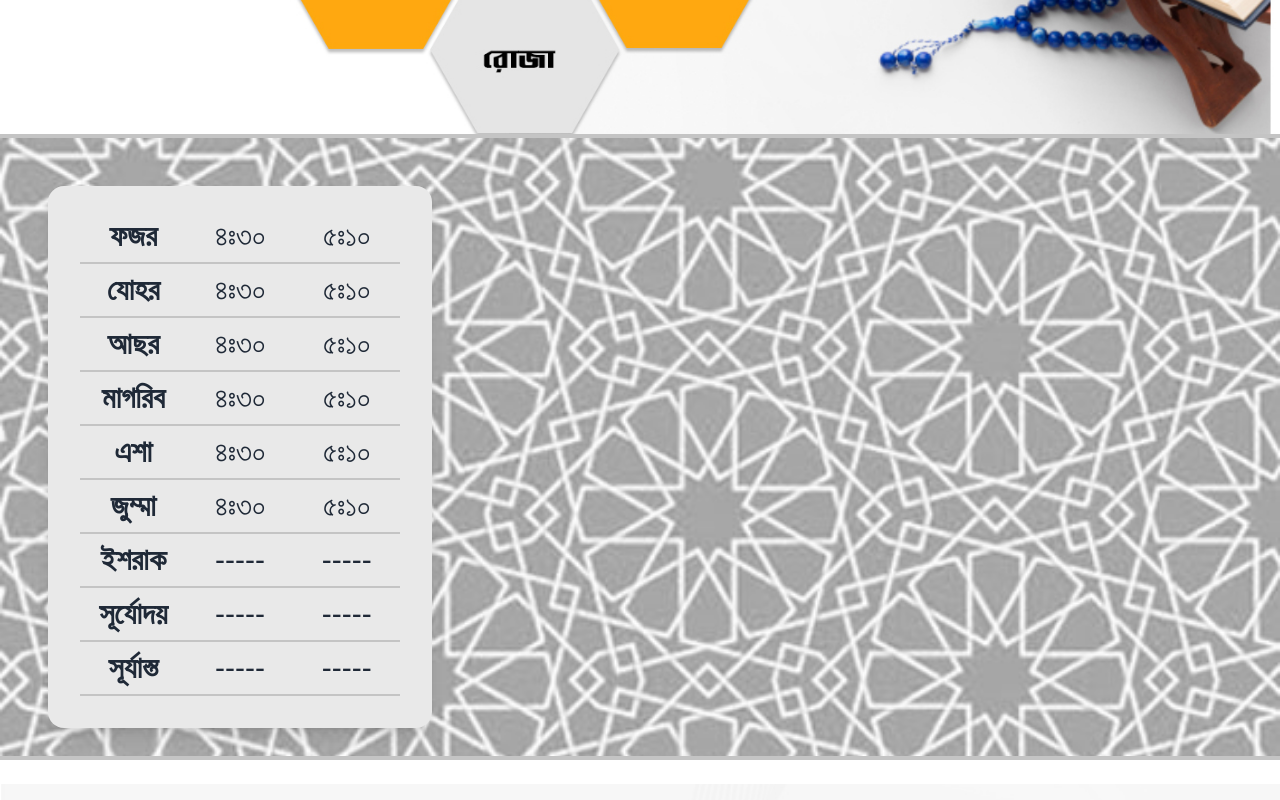
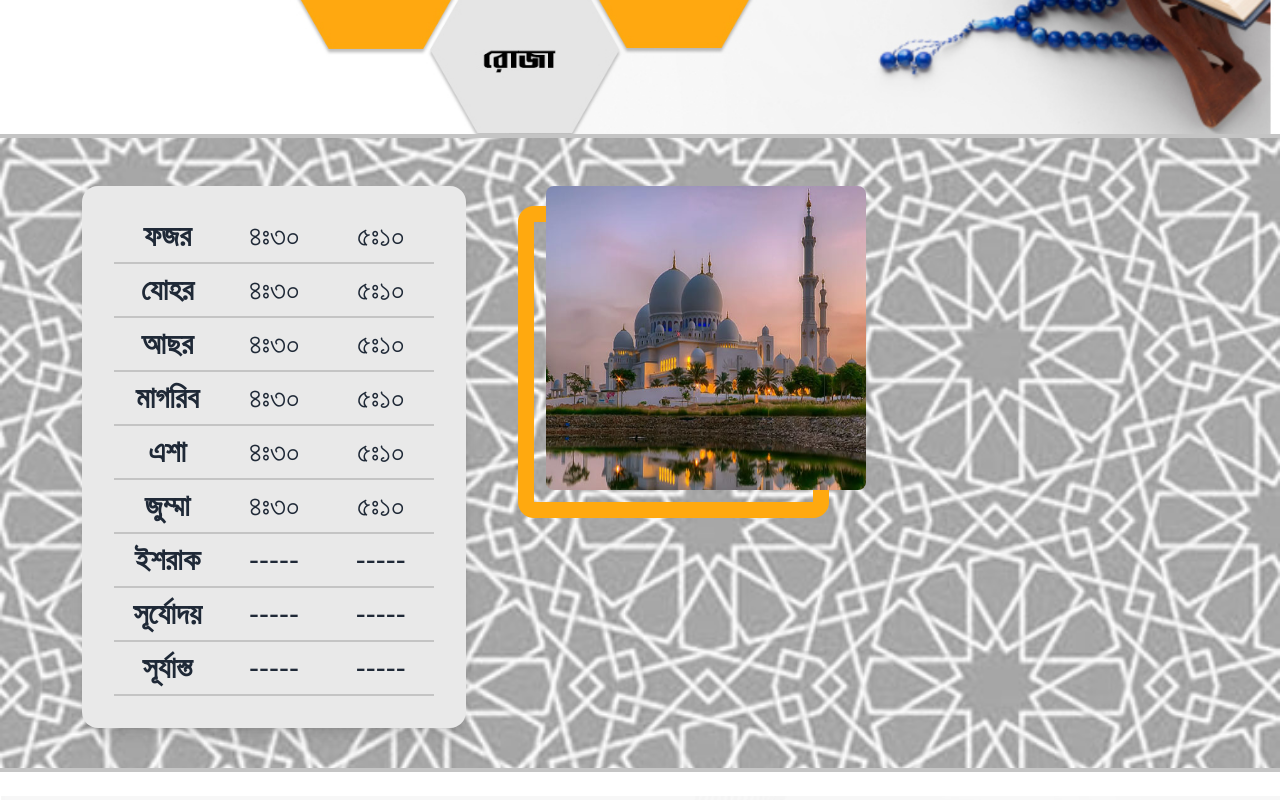
Before and after one commit to ParvesPR/moshjid-project, a React (Create React App) app: page / in a window 1280 px wide. Shown: the part 1060-1860 px from the top of the page. Built offline with nearby package versions, Linux system fonts and the light colour scheme; no server answers; a web font is replaced by a local one.

Commit message:
about us picture added

```diff
--- a/src/pages/Home/PrayerTime/PrayerTime.js
+++ b/src/pages/Home/PrayerTime/PrayerTime.js
@@ -1,10 +1,12 @@
 import React from 'react';
 import './PrayerTime.css';
+import about from '../../../assests/images/about.jpg'
+import aboutBorder from '../../../assests/images/about-border.png'
 
 const PrayerTime = () => {
     return (
-        <section className="prayer-section pt-12 pb-7 px-12 border-b-4 border-t-4 border-[#c4c4c4]">
-            <div className="cardBg card w-96 bg-[#e9e9e9] shadow-lg">
+        <section className="prayer-section pt-12 pb-7 px-12 border-b-4 border-t-4 border-[#c4c4c4] flex justify-center gap-20">
+            <div className="cardBg card w-96 bg-[#e9e9e9] shadow-lg mb-3">
                 <div className="card-body text-3xl font-bold">
                     <div className='grid lg:grid-cols-3 border-b-2 border-[#c4c4c4] justify-items-center pb-2'>
                         <p>ফজর </p>
@@ -53,6 +55,15 @@ const PrayerTime = () => {
                     </div>
                 </div>
             </div>
+
+            <article>
+                <div className='grid grid-cols-2 gap-3'>
+                    <div className='relative'>
+                        <img src={about} className='relative rounded-lg w-80 lg:h-[304px] z-[11]' alt="" />
+                        <img src={aboutBorder} className='absolute -bottom-7 -left-7 z-[1] hidden lg:block' alt="" />
+                    </div>
+                </div>
+            </article>
         </section>
     );
 };
```
Also changed, not shown: src/assests/images/about-border.png (added), src/assests/images/about.jpg (added).
